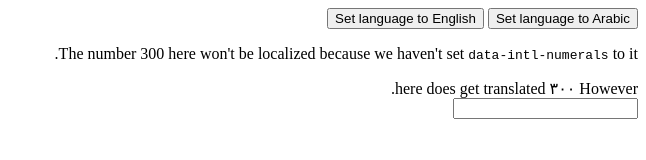
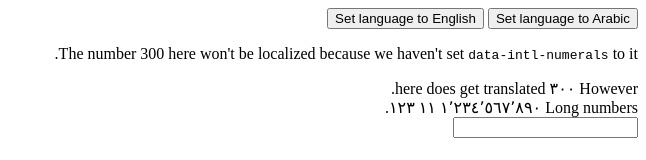
Before and after one commit to anefzaoui/NumeralsConversion, a plain HTML site: page index.html in a window 1280 px wide. Both pictures are taken after a click on the button "Set language to Arabic". Shown: the whole page, without its empty margins (634-1280 px from the left). Drawn offline with Linux system fonts and the light colour scheme.

Commit message:
Perf optimization

```diff
--- a/index.html
+++ b/index.html
@@ -13,6 +13,7 @@
   <button id="enBtn">Set language to English</button>
   <p>The number 300 here won't be localized because we haven't set <code>data-intl-numerals</code> to it.</p>
   <div data-intl-numerals id="div1">However 300 here does get translated.</div>
+  <div data-intl-numerals id="div2">Long numbers 1234567890 11 123.</div>
   <input type="text" data-intl-numerals id="anInput" />
 </body>
 
--- a/js/numerals.js
+++ b/js/numerals.js
@@ -11,18 +11,26 @@
   }
 
   var NumeralsHelper = {
-    _cnvMutations: function() {
-      _applyEAWA();
+    _cnvMutations: function(mutations) {
+      var self = this;
+      var lang = (document.documentElement.lang === 'ar');
+      mutations.forEach(function(mutation) {
+        self._convertSingleElement(lang ? true : false, mutation.target);
+      });
     },
 
-    _cnvEAWA: function(b) {
-      [].forEach
-        .call(document.querySelectorAll('[data-intl-numerals]'), function(el) {
+    /**
+     * Converts a single element and puts input elements
+     * into account because aMutation Obsever won't catch
+     * anything but dynamic content
+     */
+    _convertSingleElement: function(b, el) {
       var matches;
+      var regs = b ? /\d+/g : /([٠-٩])/g;
       if (el.tagName === 'INPUT') {
-            matches = el.value.match(b ? /\d+/g : /([٠-٩])/g);
+        matches = el.value.match(regs);
       } else {
-            matches = el.textContent.match(b ? /\d+/g : /([٠-٩])/g);
+        matches = el.textContent.match(regs);
       }
       if (matches != null) {
         var text = (el.tagName === 'INPUT') ? el.value : el.textContent;
@@ -38,7 +46,18 @@
           el.textContent = res;
         }
       }
+    },
+
+    _cnvEAWA: function(b, elem) {
+      if (elem === undefined) {
+        var self = this;
+        [].forEach.call(document.querySelectorAll('[data-intl-numerals]'),
+          function(el) {
+            self._convertSingleElement(b, el);
           });
+      } else {
+        this._convertSingleElement(b, elem);
+      }
     },
 
     /**
```
Lines whose indentation alone changed are shown as unchanged.
